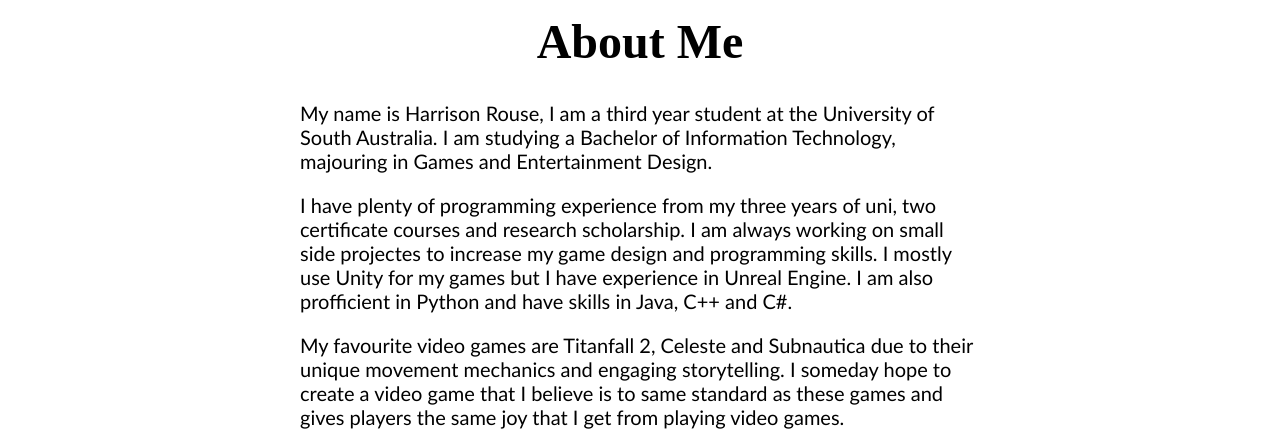
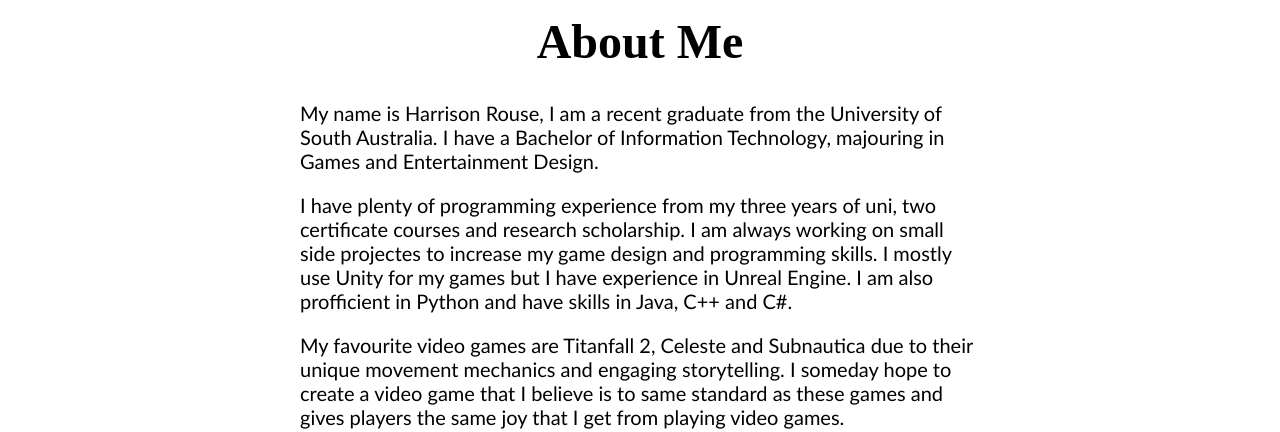
Before and after one commit to HarryJRouse/Portfolio, a plain HTML site: page index.html in a window 1280 px wide. Shown: the part 466-898 px from the top of the page. Drawn offline with Linux system fonts and the light colour scheme.

Commit message:
Updated Text

```diff
--- a/index.html
+++ b/index.html
@@ -22,7 +22,7 @@
                 <h1>About Me</h1>
             </div>
             <div>
-                <p>My name is Harrison Rouse, I am a third  year student at the University of South Australia. I am studying a Bachelor of Information Technology, majouring in Games and Entertainment Design.</p>
+                <p>My name is Harrison Rouse, I am a recent graduate from the University of South Australia. I have a Bachelor of Information Technology, majouring in Games and Entertainment Design.</p>
                 <p>I have plenty of programming experience from my three years of uni, two certificate courses and research scholarship. I am always working on small side projectes to increase my game design and programming skills. I mostly use Unity for my games but I have experience in Unreal Engine. I am also profficient in Python and have skills in Java, C++ and C#.</p>
                 <p>My favourite video games are Titanfall 2, Celeste and Subnautica due to their unique movement mechanics and engaging storytelling. I someday hope to create a video game that I believe is to same standard as these games and gives players the same joy that I get from playing video games.</p>
             </div>
```
